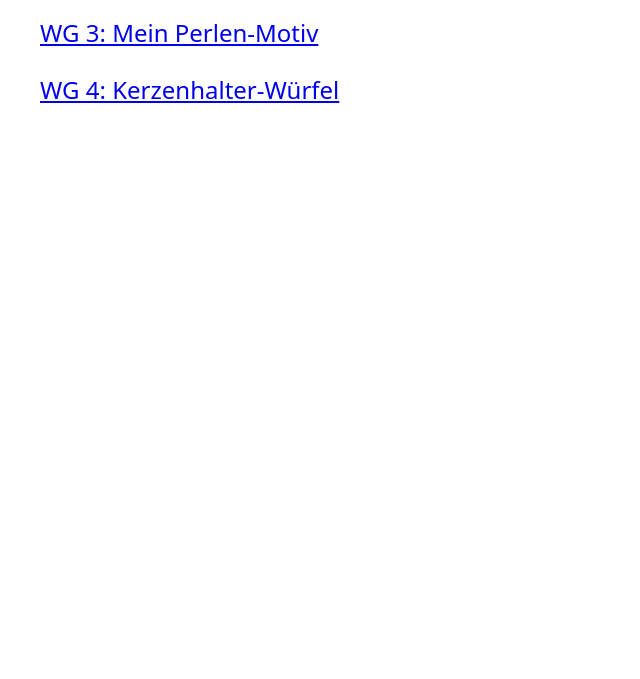
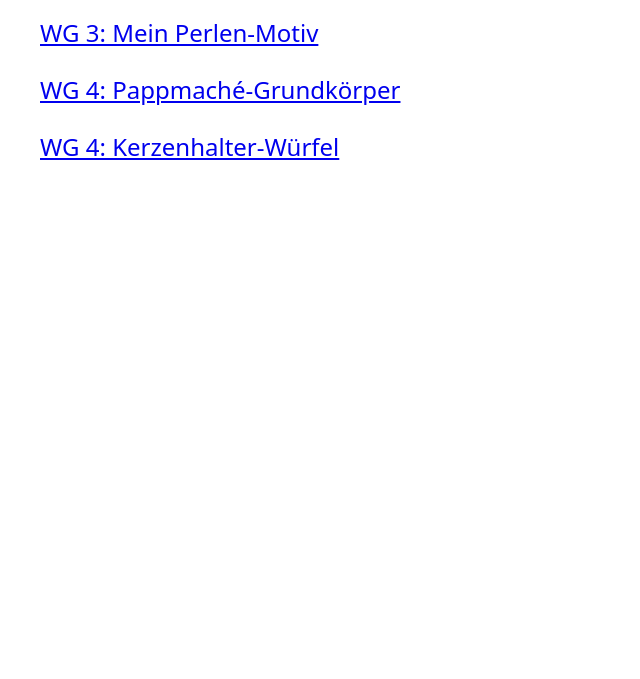
Before and after one commit to maximilianaust1999-web/tafelbilder, a plain HTML site: page index.html in a window 1280 px wide. Shown: the part 121-800 px from the top of the page, without its empty margins (0-640 px from the left). Drawn offline with Linux system fonts and the light colour scheme.

Commit message:
Add files via upload

```diff
--- a/index.html
+++ b/index.html
@@ -1,2 +1,2 @@
 <!doctype html><meta charset="utf-8"><meta name="viewport" content="width=device-width,initial-scale=1"><title>Tafelbilder</title>
-<body style="font:24px system-ui;margin:40px"><h1>Tafelbilder</h1><p><a href="perlen-motiv/">WG 3: Mein Perlen-Motiv</a></p><p><a href="kerzenhalter/">WG 4: Kerzenhalter-Würfel</a></p>
+<body style="font:24px system-ui;margin:40px"><h1>Tafelbilder</h1><p><a href="perlen-motiv/">WG 3: Mein Perlen-Motiv</a></p><p><a href="pappmache/">WG 4: Pappmaché-Grundkörper</a></p><p><a href="kerzenhalter/">WG 4: Kerzenhalter-Würfel</a></p>
```
